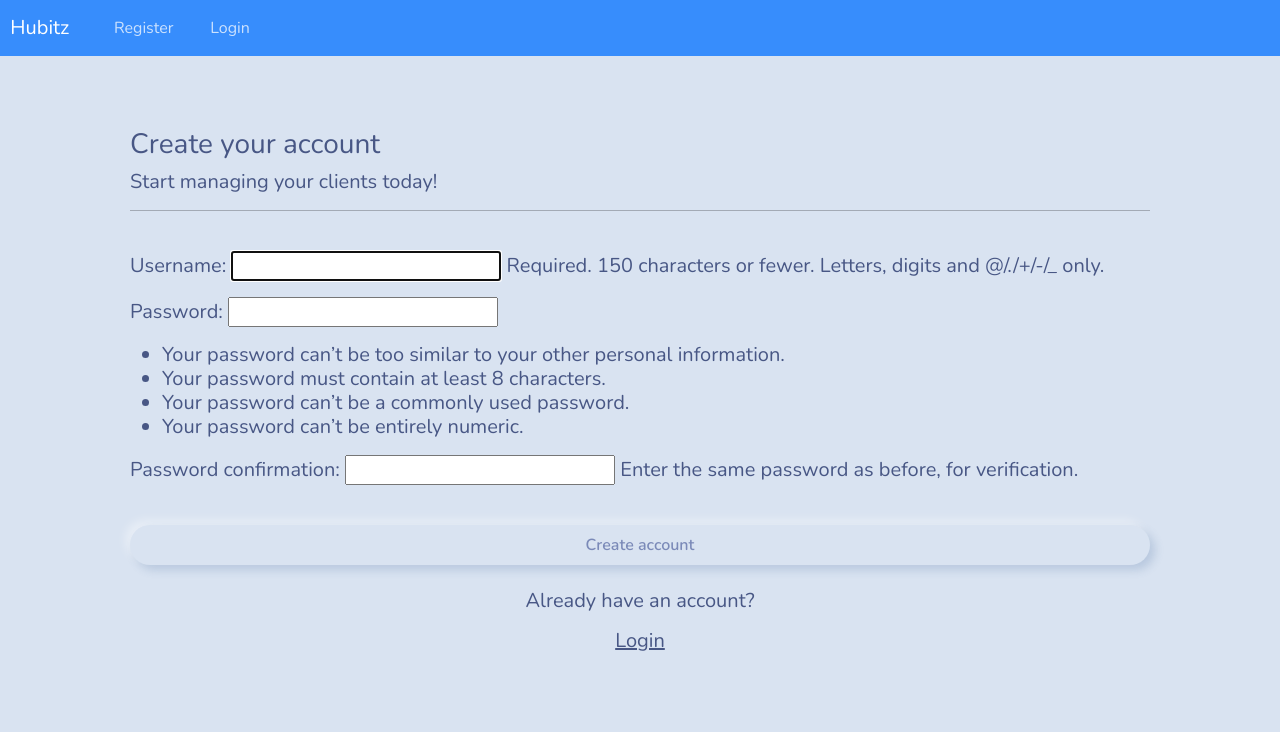
After one commit to Nsikanekpo/crm, a Django app: page /register in a window 1280 px wide. The commit adds this page. Shown: the top 732 px of the page. Run offline with Django 5.2, Linux system fonts and the light colour scheme.

Commit message:
Added navbar.html, modified - webapp/urls.py, webapp/views.py , register.html

```diff
--- a/webapp/forms.py
+++ b/webapp/forms.py
@@ -4,7 +4,7 @@ from django.contrib.auth.models import User
 from django import forms
 from django.forms.widgets import PasswordInput, TextInput
 
-# - Register/Craete a user
+# - Register/Create a user
 
 class CreateUserForm(UserCreationForm):
 
--- a/webapp/templates/webapp/base.html
+++ b/webapp/templates/webapp/base.html
@@ -22,6 +22,8 @@
 
        <!-- Create Navbar here -->
 
+       {% include 'webapp/navbar.html' %}
+
        <div class="container">
 
         <br>
@@ -41,10 +43,13 @@
 
        <script src="{% static 'js/app.js' %}"></script>
 
-       <script src="https://code.jquery.com/jquery-3.7.1.min.js" crossorigin="anonymous"></script>
 
-       <script src="https://cdn.jsdelivr.net/npm/@popperjs/core@2.11.8/dist/umd/popper.min.js" integrity="sha384-I7E8VVD/ismYTF4hNIPjVp/Zjvgyol6VFvRkX/vR+Vc4jQkC+hVqc2pM8ODewa9r" crossorigin="anonymous"></script>
-       <script src="https://cdn.jsdelivr.net/npm/bootstrap@5.3.3/dist/js/bootstrap.min.js" integrity="sha384-0pUGZvbkm6XF6gxjEnlmuGrJXVbNuzT9qBBavbLwCsOGabYfZo0T0to5eqruptLy" crossorigin="anonymous"></script>
+
+       <script src="https://code.jquery.com/jquery-3.4.1.slim.min.js" integrity="sha384-J6qa4849blE2+poT4WnyKhv5vZF5SrPo0iEjwBvKU7imGFAV0wwj1yYfoRSJoZ+n" crossorigin="anonymous"></script>
+
+       <script src="https://cdn.jsdelivr.net/npm/popper.js@1.16.0/dist/umd/popper.min.js" integrity="sha384-Q6E9RHvbIyZFJoft+2mJbHaEWldlvI9IOYy5n3zV9zzTtmI3UksdQRVvoxMfooAo" crossorigin="anonymous"></script>
+
+       <script src="https://cdn.jsdelivr.net/npm/bootstrap@4.4.1/dist/js/bootstrap.min.js" integrity="sha384-wfSDF2E50Y2D1uUdj0O3uMBJnjuUD4Ih7YwaYd1iqfktj0Uod8GCExl3Og8ifwB6" crossorigin="anonymous"></script>
 
 
 
--- a/webapp/templates/webapp/index.html
+++ b/webapp/templates/webapp/index.html
@@ -9,7 +9,7 @@
 
         <div class="text-center">
 
-           <h3> Hubitz'... Management at its's finest! </h3>
+           <h3> Hubitz... Management at its's finest! </h3>
 
            <br>
 
@@ -19,7 +19,7 @@
 
            <br>
 
-           <a class="btn btn-primary" type="button" href="{% url '' %}"> Create your account </a>
+           <a class="btn btn-primary" type="button" href="{% url 'register' %}"> Create your account </a>
 
         </div>
 
--- /dev/null
+++ b/webapp/templates/webapp/navbar.html
@@ -0,0 +1,80 @@
+
+
+<nav class="navbar navbar-expand-lg navbar-dark bg-primary justify-content-center">
+
+    <a class="navbar-brand main-heading" href="{% url '' %}">
+
+      &nbsp; Hubitz
+
+    </a>
+
+
+    <button
+      class="navbar-toggler"
+      type="button"
+      data-toggle="collapse"
+      data-target="#navbarNavDropdown"
+      aria-controls="navbarNavDropdown"
+      aria-expanded="false"
+      aria-label="Toggle navigation"
+    >
+      <span class="navbar-toggler-icon"></span>
+
+    </button>
+
+
+      <div class="collapse navbar-collapse text-center" id="navbarNavDropdown">
+
+
+        <ul class="navbar-nav mr-auto">
+
+
+          &nbsp;     &nbsp;     &nbsp;
+
+          {% if user.is_authenticated %}
+
+            <li class="nav-item">
+
+              <a class="nav-link" href="{% url '' %}">Dashboard &nbsp; <i class="fa fa-home" aria-hidden="true"></i> </a>
+
+            </li>
+
+
+            &nbsp;     &nbsp;     &nbsp;
+
+
+            <li class="nav-item">
+
+              <a class="nav-link" href="{% url '' %}">Sign out &nbsp; <i class="fa fa-sign-out" aria-hidden="true"></i> </a>
+
+            </li>
+
+
+        </ul>
+
+        {% else %}
+
+        <li class="nav-item">
+
+          <a class="nav-link" href="{% url '' %}"> Register </a>
+
+        </li>
+
+
+        &nbsp;     &nbsp;     &nbsp;
+
+
+        <li class="nav-item">
+
+          <a class="nav-link" href="{% url '' %}">Login</a>
+
+        </li>
+
+
+        {% endif %}
+
+
+      </div>
+
+
+  </nav>
--- a/webapp/templates/webapp/register.html
+++ b/webapp/templates/webapp/register.html
@@ -0,0 +1,49 @@
+{% extends 'webapp/base.html' %}
+
+{% block content %}
+
+   <body>
+
+        <div class="container big-light shadow-md p-5">
+
+            <h3> Create your account </h3>
+
+            <h5> Start managing your clients today! </5>
+
+            <hr class="w-90 mx-auto my-3" style="border-top: 1px solid #000;">
+            <br>
+
+            <form method="POST" autocomplete="off">
+
+                {% csrf_token %}
+
+                {{form.as_p}}
+
+                <br>
+
+                <button type="submit" class="btn btn-primary w-100 btn-block p-2"> Create account </button>
+
+                </form>
+
+                <br>
+
+                <div class="text-center">
+
+                    <p> Already have an account? </p> <a href="{% url '' %}"> Login </a>
+
+
+                </div>
+
+
+
+        </div>
+
+        <br>
+
+    </body>
+
+
+
+
+
+{% endblock %}
--- a/webapp/urls.py
+++ b/webapp/urls.py
@@ -4,4 +4,6 @@ from . import views
 
 urlpatterns = [
     path('', views.home, name=""),
+
+    path('register', views.register, name="register"),
 ]
--- a/webapp/views.py
+++ b/webapp/views.py
@@ -1,7 +1,31 @@
-from django.shortcuts import render
+from django.shortcuts import render, redirect
 
+from .forms import CreateUserForm, LoginForm
+
+# - homepage
 
 def home(request):
 
 
     return render(request, 'webapp/index.html')
+
+# - register a user
+
+def register(request):
+
+    form = CreateUserForm()
+
+    if request.method == "POST":
+
+        form = CreateUserForm(request.POST)
+
+        if form.is_valid():
+
+            form.save()
+
+            #return redirect('')
+
+
+    context = {'form':form}
+
+    return render(request, 'webapp/register.html', context=context)
```
